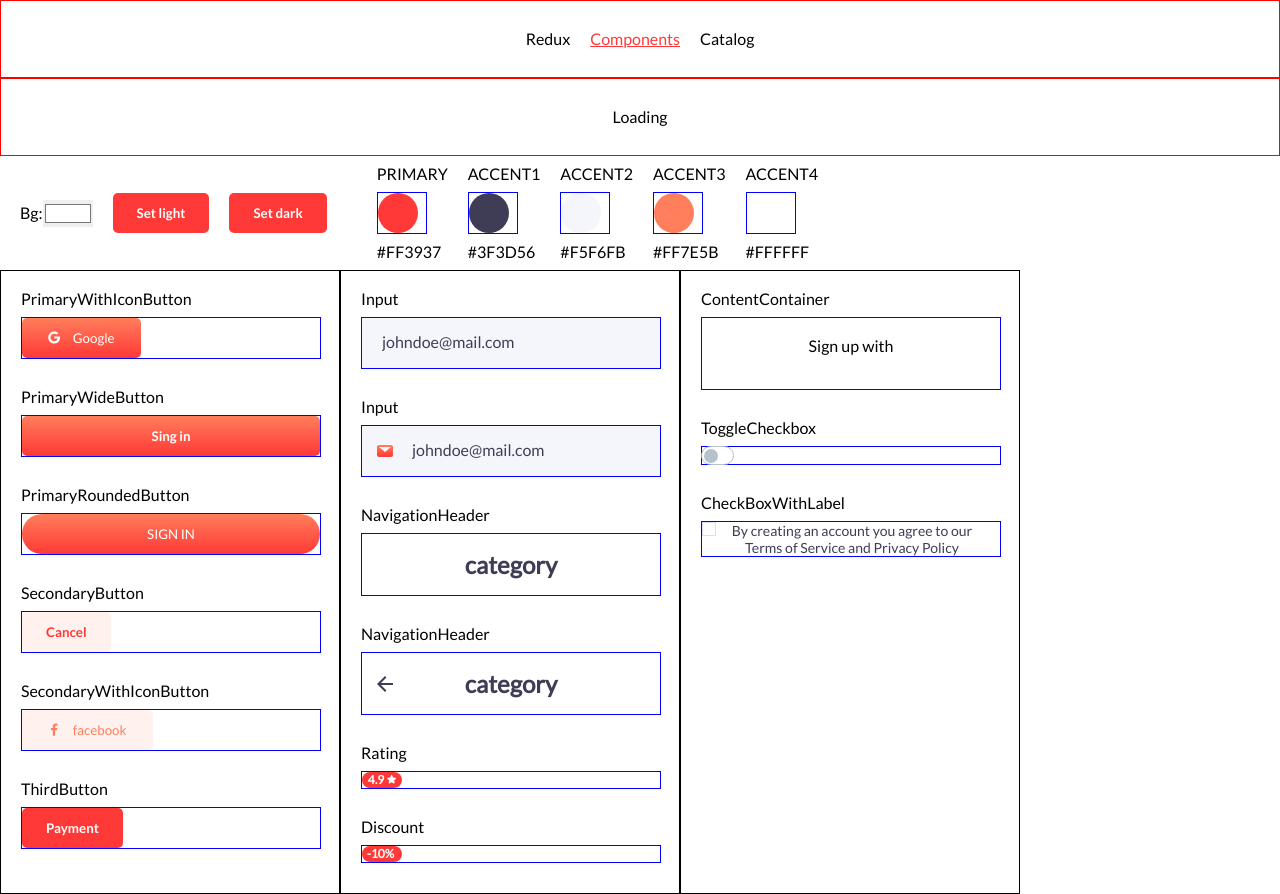
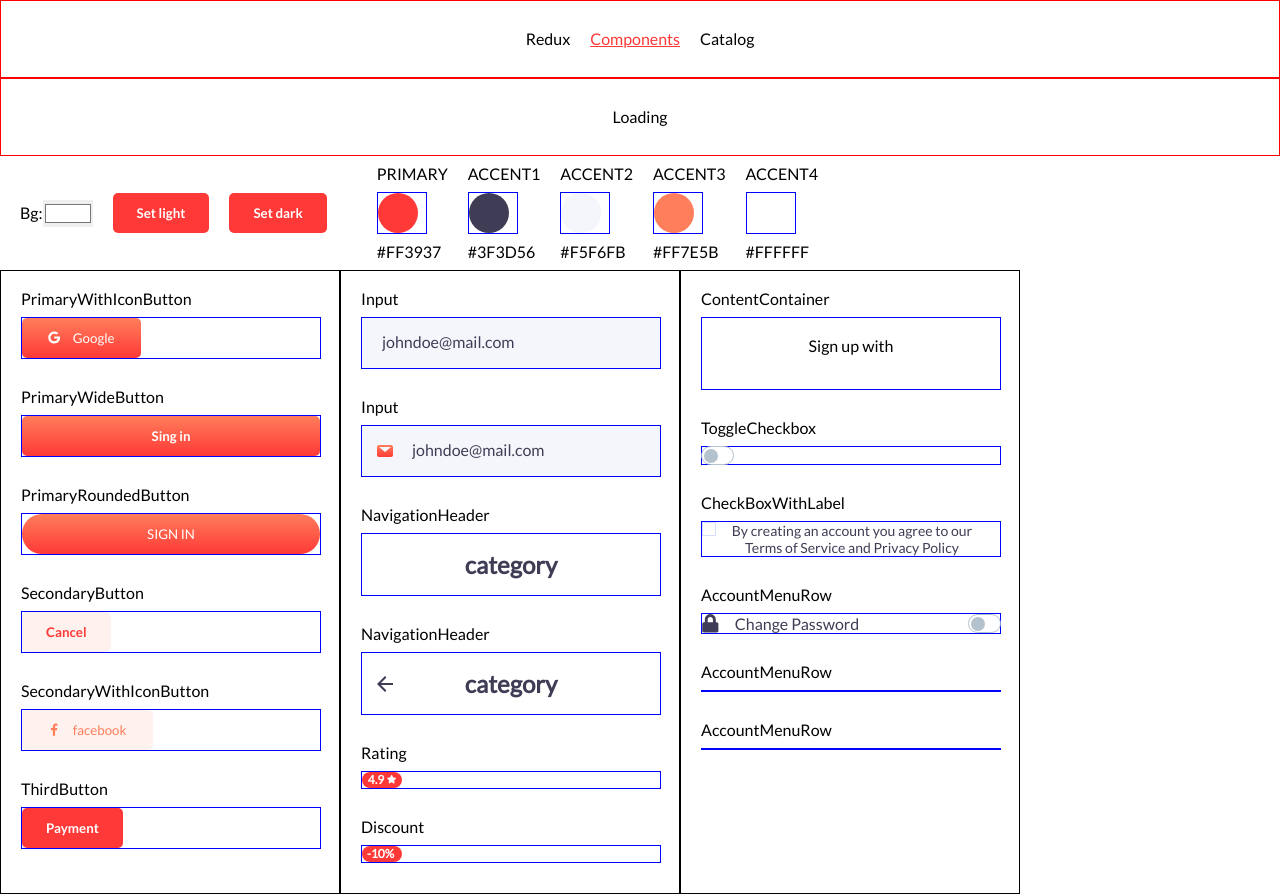
Before and after one commit to SVladikO/depoistu, a React (Create React App) app: page /components in a window 1280 px wide. Built offline with nearby package versions, Linux system fonts and the light colour scheme.

Commit message:
PMA-17-First type finished

```diff
--- /dev/null
+++ b/src/component/AccountMenuRow/AccountMenuRow.js
@@ -0,0 +1,65 @@
+import React from 'react';
+import {Wrapper, Title, LeftContent, RightContent,RightAnchor} from "./AccountMenuRow.style";
+import {Link} from "react-router-dom";
+import ToggleCheckbox from "../ToggleCheckbox/ToggleCheckbox";
+
+const AccountMenuRow = ({
+                            icon: Icon,
+                            title,
+                            href,
+                            changeHandler,
+                            toggleHandler,
+                            toggleStatus
+                        }) => {
+
+    const renderWithToggle = () => {
+        return (
+            <Wrapper>
+                <LeftContent>
+                    <Icon/>
+                    <Title>{title}</Title>
+                </LeftContent>
+                <RightContent>
+                    <ToggleCheckbox checked={toggleStatus} changeHandler={toggleHandler}/>
+                </RightContent>
+            </Wrapper>
+        )
+    }
+    const renderAsLink = () => {
+        return (
+            <Link href={href}>
+                <Wrapper>
+                    <LeftContent>
+                        <Icon/>
+                        <Title>{title}</Title>
+                    </LeftContent>
+                    <RightContent>
+                        <RightAnchor/>
+                    </RightContent>
+                </Wrapper>
+            </Link>
+        )
+    }
+    const renderWithHandler = () => {
+        return (
+            <Wrapper onChange={changeHandler}>
+                <Icon/>
+                <Title>{title}</Title>
+            </Wrapper>
+        )
+    }
+
+    if (toggleHandler) {
+        return renderWithToggle();
+    }
+
+    if (href) {
+        return renderAsLink();
+    }
+
+    if (changeHandler) {
+        return renderWithHandler();
+    }
+};
+
+export default AccountMenuRow;
--- /dev/null
+++ b/src/component/AccountMenuRow/AccountMenuRow.style.js
@@ -0,0 +1,32 @@
+import styled from "styled-components";
+import {THEME} from "../../theme";
+
+export const Wrapper = styled.div`
+  display: flex;
+  align-items: center;
+  justify-content: space-between;
+  width: 100%;
+`;
+export const LeftContent = styled.div`
+  display: flex;
+  & > svg {
+    width: 16.82px;
+    height: 19.22px;
+    margin-right: 16px;
+    fill: ${THEME.COLOR.ACCENT1};
+  }
+`;
+export const RightContent = styled.div``;
+
+export const Title = styled.div`
+  font-weight: 500;
+  font-size: 16px;
+  line-height: 19px;
+  color: ${THEME.COLOR.ACCENT1};
+`
+export const RightAnchor = styled.img`
+  width: 7.2px;
+  height: 12.6px;
+  display: block;
+  fill: #1C2340;
+`;
--- a/src/page/development/Components.page.jsx
+++ b/src/page/development/Components.page.jsx
@@ -12,6 +12,7 @@ import {
 import Rating from "../../component/Rating/Rating";
 import CheckBoxWithLabel from "../../component/CheckBoxWithLabel/CheckBoxWithLabel";
 import ToggleCheckbox from "../../component/ToggleCheckbox/ToggleCheckbox";
+import AccountMenuRow from "../../component/AccountMenuRow/AccountMenuRow";
 import {ContentContainer} from "../../component/ContentContainer/ContentContainer.style.js";
 import {Discount} from "../../component/Discount/Discount.style";
 import Input from "../../component/Input/Input";
@@ -20,6 +21,8 @@ import NavigationHeader from "../../component/TopNavigation/NavigationHeader";
 import {ReactComponent as GoogleIcon} from '../../icons/google.svg';
 import {ReactComponent as FacebookIcon} from '../../icons/facebook.svg';
 import {ReactComponent as MailIcon} from '../../icons/mail.svg';
+import {ReactComponent as Lock} from '../../icons/lock.svg';
+import {ReactComponent as RightAnchor} from '../../icons/right_arrow.svg';
 
 import {THEME} from "../../theme";
 
@@ -56,7 +59,10 @@ const columns = [
         {title: 'ToggleCheckbox', component: <ToggleCheckbox/>},
         {title: 'CheckBoxWithLabel',
             component: <CheckBoxWithLabel label="By creating an account you agree to our
-Terms of Service and Privacy Policy"/> }
+                                                Terms of Service and Privacy Policy"/> },
+        {title: 'AccountMenuRow', component: <AccountMenuRow toggleHandler={true} icon={Lock} title={`Change Password`}/>},
+        {title: 'AccountMenuRow', component: <AccountMenuRow icon={Lock} title={`Change Password`}/>},
+        {title: 'AccountMenuRow', component: <AccountMenuRow icon={Lock} title={`Change Password`}/>}
     ]
 ]
 
```
Also changed, not shown: src/icons/lock.svg (added), src/icons/right_arrow.svg (added).
